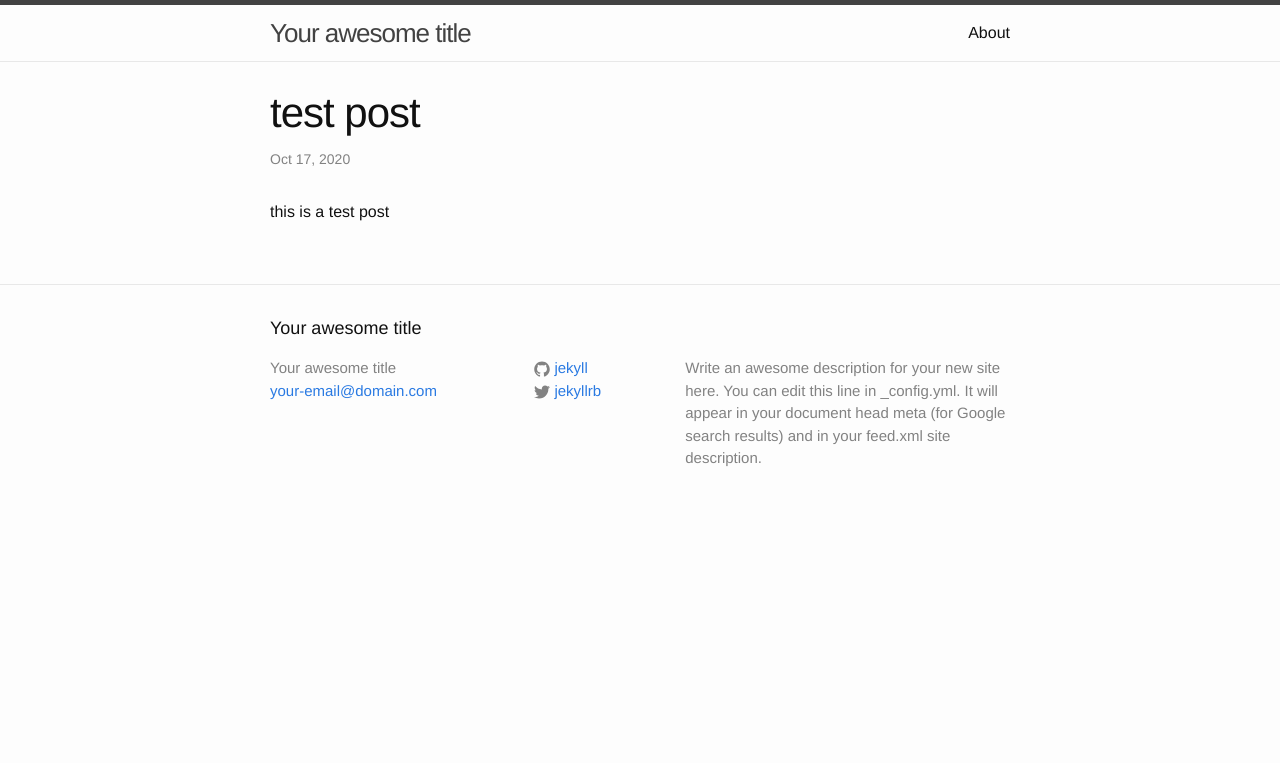
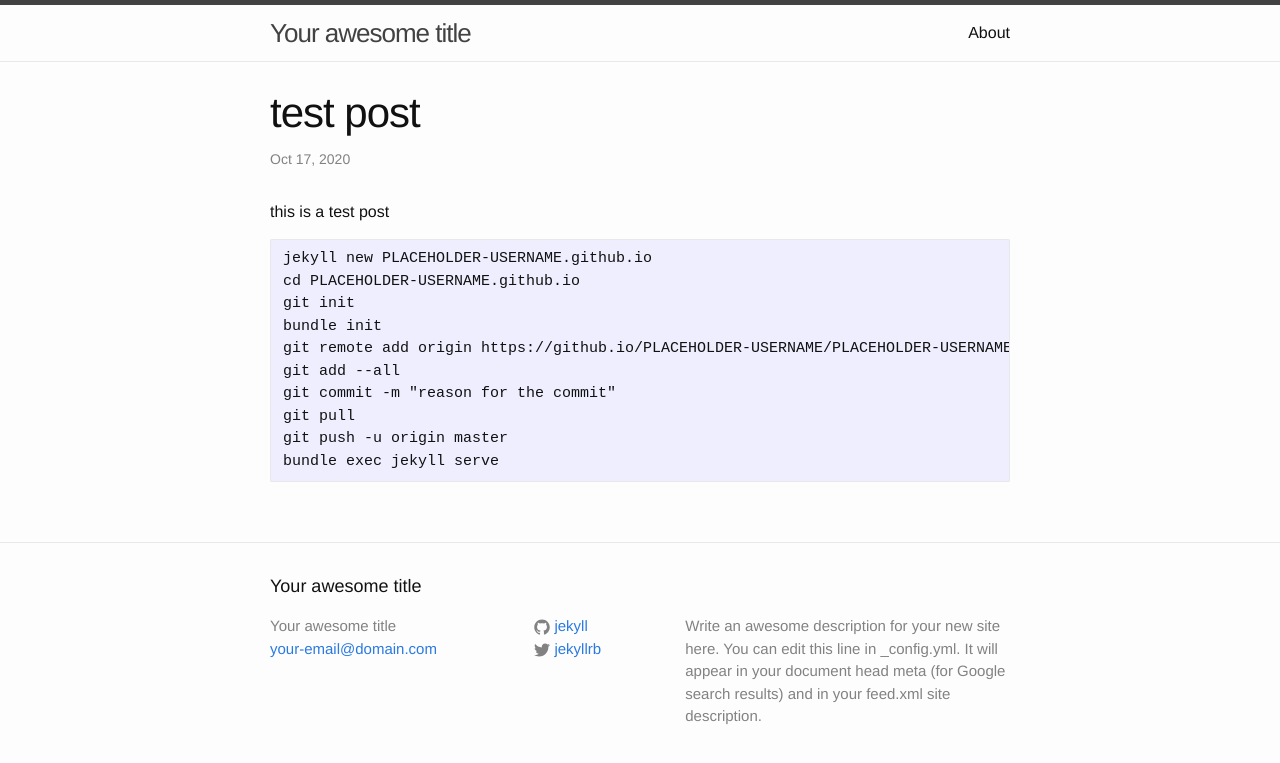
Before and after one commit to yvrsysadmin/yvrsysadmin.github.io, a Jekyll site: the page built from _posts/2020-10-17-test-post.markdown, in a window 1280 px wide. Shown: the top 763 px of the page. Built offline with Jekyll 4.4.1, drawn with Linux system fonts in a browser that asks for light colours.

Commit message:
Update 2020-10-17-test-post.markdown

````diff
--- a/_posts/2020-10-17-test-post.markdown
+++ b/_posts/2020-10-17-test-post.markdown
@@ -5,3 +5,16 @@ date:   2020-10-17 12:15:00 -0700
 categories: test
 ---
 this is a test post
+
+```
+jekyll new PLACEHOLDER-USERNAME.github.io
+cd PLACEHOLDER-USERNAME.github.io
+git init
+bundle init
+git remote add origin https://github.io/PLACEHOLDER-USERNAME/PLACEHOLDER-USERNAME.github.io
+git add --all
+git commit -m "reason for the commit"
+git pull
+git push -u origin master
+bundle exec jekyll serve
+```
````
